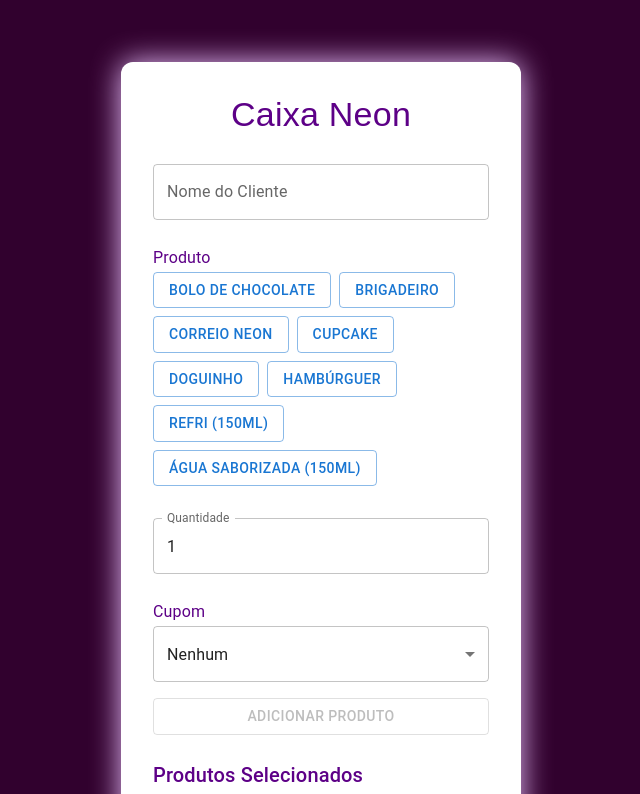
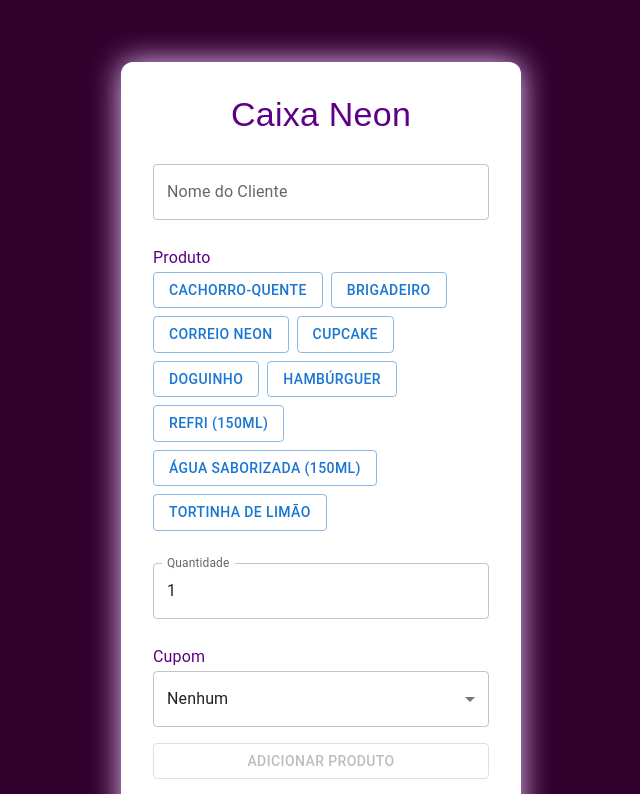
Before and after one commit to loudornelles/caixa-neon, a React (Create React App) app in the folder caixa-app/: page / in a window 1280 px wide. Shown: the top 794 px of the page, without its empty margins (319-959 px from the left). Built offline with nearby package versions, Linux system fonts and the light colour scheme.

Commit message:
Update CaixaForm.js

```diff
--- a/caixa-app/src/CaixaForm.js
+++ b/caixa-app/src/CaixaForm.js
@@ -158,7 +158,7 @@ export default function CaixaForm() {
       </Typography>
       <Box sx={{ display: "flex", flexWrap: "wrap", gap: 1, mb: 2 }}>
         {[
-          "Bolo de Chocolate",
+          "Cachorro-Quente",
           "Brigadeiro",
           "Correio Neon",
           "Cupcake",
@@ -166,6 +166,7 @@ export default function CaixaForm() {
           "Hambúrguer",
           "Refri (150ml)",
           "Água Saborizada (150ml)",
+          "Tortinha de Limão",
         ].map((nome) => (
           <Button
             key={nome}
```
